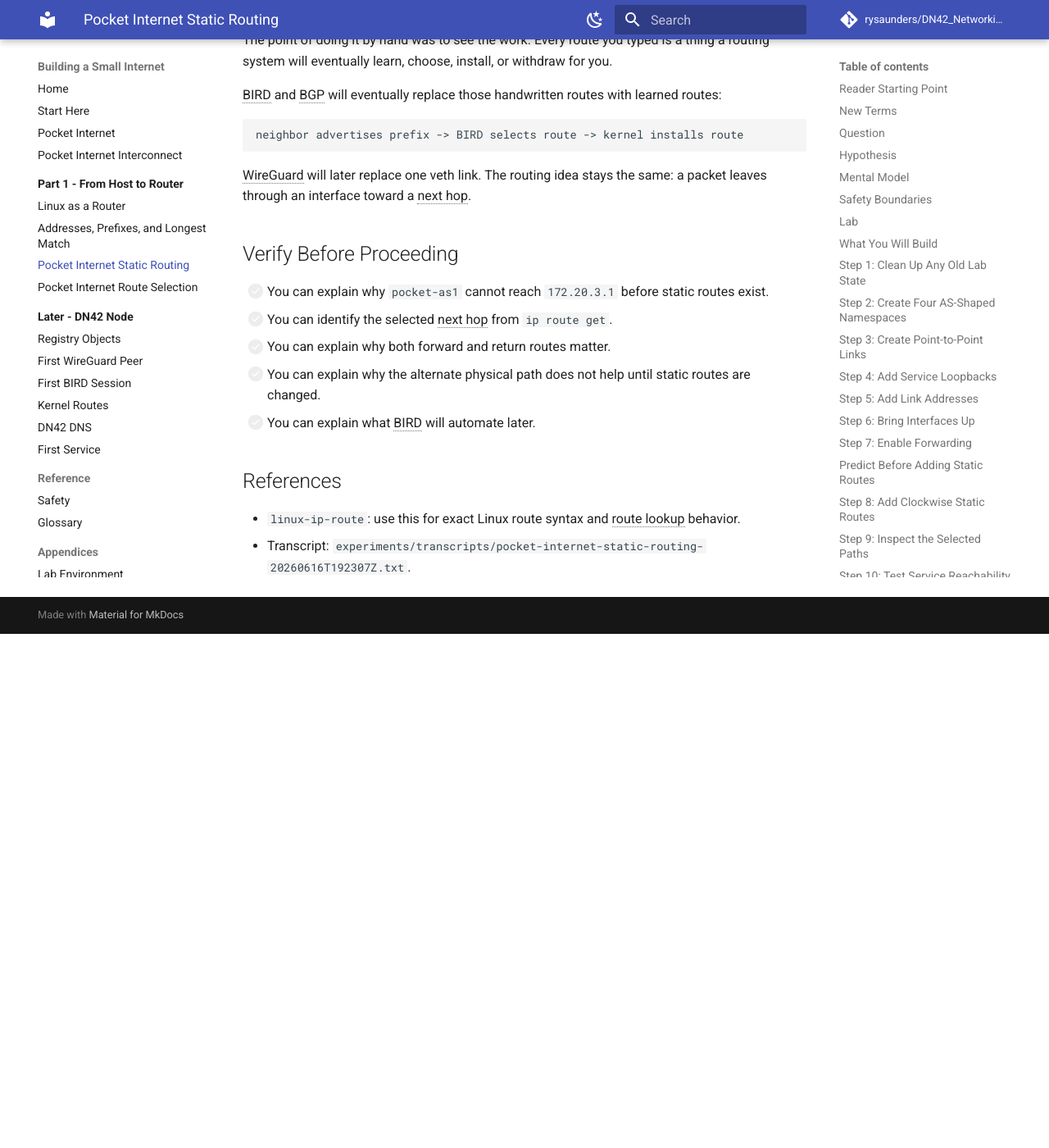
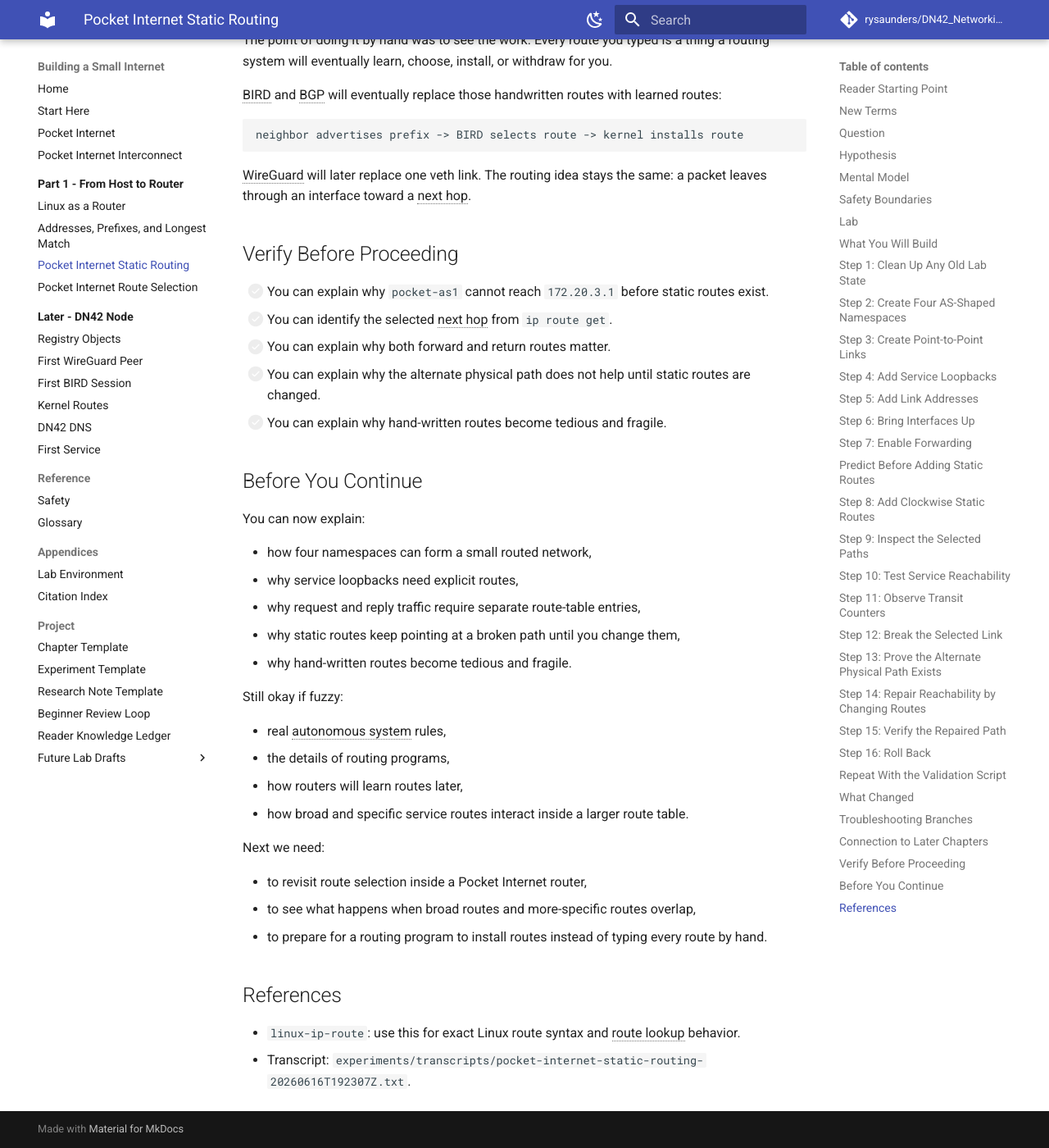
Before and after one commit to rysaunders/DN42_Networking_by_Experimenting, an MkDocs documentation site: the page built from docs/part-01-first-principles/03-pocket-internet-static-routing.md, in a window 1280 px wide and 1400 px high, scrolled down 19319 px. Shown: the whole window at 82% size. Built offline with MkDocs 1.6.1 and Material for MkDocs 9.7.7, drawn with Linux system fonts in a browser that asks for light colours; comment, search, counter and statistics services are not loaded; before the commit the page ends 20092 px from its top, so only the background shows below that; some of the changed text lies outside the part shown.

Commit message:
Add early chapter checkpoints

```diff
--- a/docs/part-01-first-principles/03-pocket-internet-static-routing.md
+++ b/docs/part-01-first-principles/03-pocket-internet-static-routing.md
@@ -8,7 +8,7 @@ This experiment does not assume you understand BGP, BIRD, real DN42 registry obj
 
 The goal is to expand from one router to a small local Internet.
 
-You have already seen one Linux namespace forward packets between two links. Now you will build four small routing domains, give each one a service address, and write the route tables by hand.
+You have already seen one Linux namespace forward packets between two links, and you have seen how Linux chooses the most specific matching route. Now you will build four namespaces, give each one a stable service address, and write the route tables by hand.
 
 ## New Terms
 
@@ -915,7 +915,30 @@ WireGuard will later replace one veth link. The routing idea stays the same: a p
 - [ ] You can identify the selected next hop from `ip route get`.
 - [ ] You can explain why both forward and return routes matter.
 - [ ] You can explain why the alternate physical path does not help until static routes are changed.
-- [ ] You can explain what BIRD will automate later.
+- [ ] You can explain why hand-written routes become tedious and fragile.
+
+## Before You Continue
+
+You can now explain:
+
+- how four namespaces can form a small routed network,
+- why service loopbacks need explicit routes,
+- why request and reply traffic require separate route-table entries,
+- why static routes keep pointing at a broken path until you change them,
+- why hand-written routes become tedious and fragile.
+
+Still okay if fuzzy:
+
+- real autonomous system rules,
+- the details of routing programs,
+- how routers will learn routes later,
+- how broad and specific service routes interact inside a larger route table.
+
+Next we need:
+
+- to revisit route selection inside a Pocket Internet router,
+- to see what happens when broad routes and more-specific routes overlap,
+- to prepare for a routing program to install routes instead of typing every route by hand.
 
 ## References
 
```
Also changed, not shown: docs/part-01-first-principles/01-linux-networking.md (+21 -0 lines), docs/part-01-first-principles/02-addressing-and-subnets.md (+23 -0 lines), docs/part-01-first-principles/04-routing-tables.md (+23 -0 lines), docs/reader-knowledge.md (+2 -0 lines).
